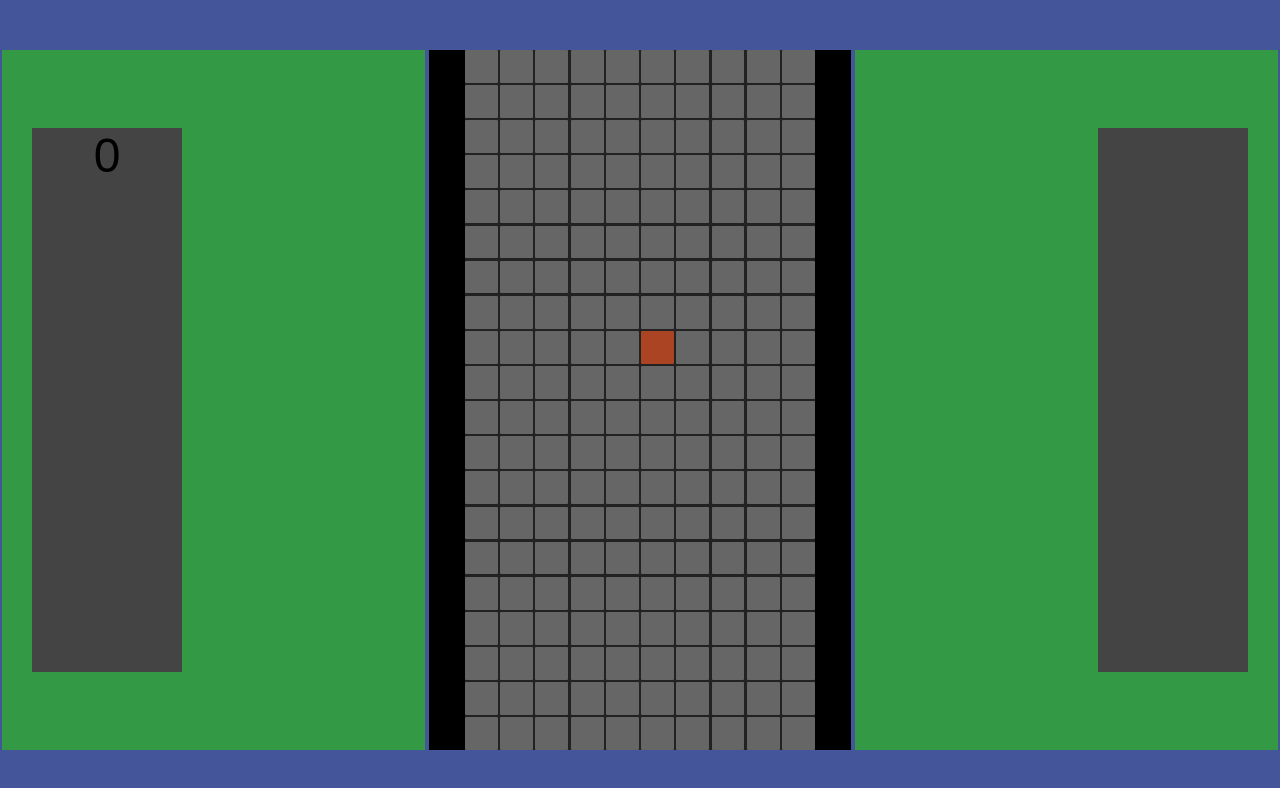
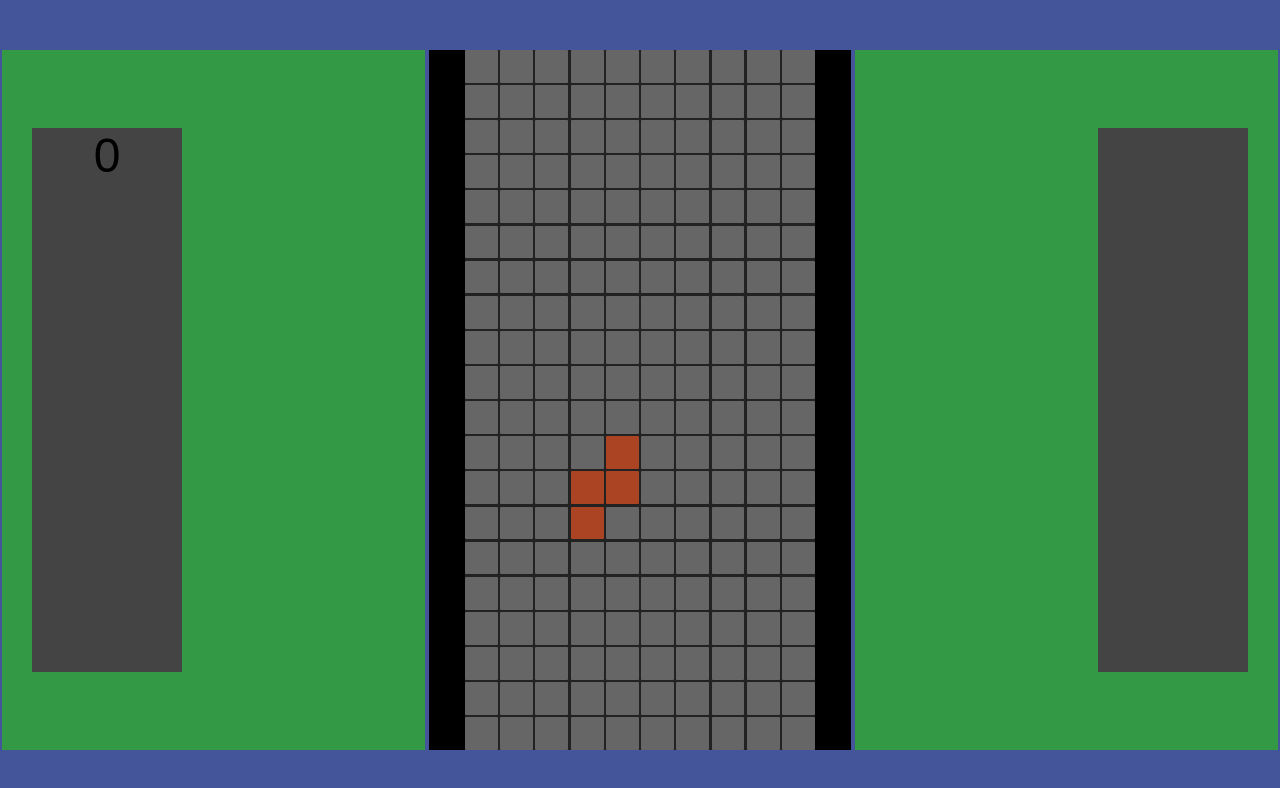
Before and after one commit to Dragonfyle/Tetris, a React (Vite) app: page / in a window 1280 px wide. Shown: the top 788 px of the page. Built offline with nearby package versions, Linux system fonts and the light colour scheme; a web font is replaced by a local one.

Commit message:
#11 spawn target block shapes

```diff
--- a/src/components/GameBoard/GameBoard.tsx
+++ b/src/components/GameBoard/GameBoard.tsx
@@ -2,30 +2,34 @@ import { useState } from "react";
 import { Wrapper, Board, Square } from "./GameBoard.parts";
 import { BOARD_DIMENSIONS, BOARD_EDGE } from "../../config/board";
 import { INITIAL_INTERVAL } from "../../config/initialSettings";
-import { GameBoardMatrix, createMatrix } from "../../utils/gameBoardMatrix";
+import { GameBoardMatrix, createMatrix } from "./GameBoard.utils";
 import useKeyboardControls from "../../hooks/useKeyboardControls";
 import useFallingBlock from "../../hooks/useFallingBlock";
-import { BlockCoords } from "../../utils/globalTypes";
+import { BlockCoords } from "../../utils/block/block";
+import getRandomBlock from "../../utils/getRandomBlock";
 
 export default function GameBoard() {
   const [staticBlocksMatrix, setStaticBlocksMatrix] = useState(
     createMatrix(BOARD_DIMENSIONS.WIDTH, BOARD_DIMENSIONS.HEIGHT)
   );
-  const [blockPosition, setBlockPosition] = useState({
-    x: 5,
-    y: 0,
-  });
+  const [blockPosition, setBlockPosition] = useState(getRandomBlock());
   const [fallInterval, setFallInterval] = useState(INITIAL_INTERVAL);
 
   const isSquareOccupied = {
-    left: staticBlocksMatrix[blockPosition.y]?.[blockPosition.x - 1],
-    right: staticBlocksMatrix[blockPosition.y]?.[blockPosition.x + 1],
-    down: staticBlocksMatrix[blockPosition.y + 1]?.[blockPosition.x],
+    left: blockPosition.some(([y, x]) => staticBlocksMatrix[y]?.[x - 1]),
+    right: blockPosition.some(([y, x]) => staticBlocksMatrix[y]?.[x + 1]),
+    down: blockPosition.some(([y, x]) => staticBlocksMatrix[y + 1]?.[x]),
   };
   const isBlocked = {
-    under: blockPosition.y === BOARD_EDGE.BOTTOM || isSquareOccupied.down,
-    left: blockPosition.x === BOARD_EDGE.LEFT || isSquareOccupied.left,
-    right: blockPosition.x === BOARD_EDGE.RIGHT || isSquareOccupied.right,
+    under:
+      isSquareOccupied.down ||
+      blockPosition.some(([y, _]) => y === BOARD_EDGE.BOTTOM),
+    left:
+      isSquareOccupied.left ||
+      blockPosition.some(([_, x]) => x === BOARD_EDGE.LEFT),
+    right:
+      isSquareOccupied.right ||
+      blockPosition.some(([_, x]) => x === BOARD_EDGE.RIGHT),
   };
 
   useFallingBlock({
@@ -48,7 +52,8 @@ export default function GameBoard() {
     blockPosition: BlockCoords
   ) {
     const readyToRender = JSON.parse(JSON.stringify(staticBlocksMatrix));
-    readyToRender[blockPosition.y][blockPosition.x] = true;
+    console.log(blockPosition);
+    blockPosition.map(([y, x]) => (readyToRender[y][x] = true));
 
     return readyToRender;
   }
--- a/src/utils/gameBoardMatrix.ts
+++ b/src/components/GameBoard/GameBoard.utils.ts
@@ -20,3 +20,15 @@ export function createMatrix(width: number, height: number): GameBoardMatrix {
       { currentRow: 0, matrix: [] }
     ).matrix;
 }
+
+export function createRow(width: number) {
+  return Array(width).fill(Boolean);
+}
+
+export function pruneRow(row: boolean[]) {
+  if (!row.every((column: boolean) => column)) {
+    return row;
+  } else {
+    return null;
+  }
+}
--- a/src/hooks/useFallingBlock.ts
+++ b/src/hooks/useFallingBlock.ts
@@ -1,12 +1,11 @@
 import { useEffect, useRef } from "react";
 import { handleBlockSettle } from "../utils/handleBlockSettle";
-import { BlockCoords } from "../utils/globalTypes";
+import { BlockCoords } from "../utils/block/block";
+import getRandomBlock from "../utils/getRandomBlock";
 
 interface FallingBlockProps {
   blockPosition: BlockCoords;
-  setBlockPosition: React.Dispatch<
-    React.SetStateAction<{ x: number; y: number }>
-  >;
+  setBlockPosition: React.Dispatch<React.SetStateAction<BlockCoords>>;
   staticBlocksMatrix: Array<boolean[]>;
   setStaticBlocksMatrix: React.Dispatch<React.SetStateAction<Array<boolean[]>>>;
   isBlockedUnder: boolean;
@@ -29,7 +28,7 @@ export default function useFallingBlock({
 
   useEffect(() => {
     function createNewBlock() {
-      setBlockPosition({ x: 3, y: 0 });
+      setBlockPosition(getRandomBlock());
     }
 
     const fall = setInterval(() => {
@@ -44,7 +43,8 @@ export default function useFallingBlock({
       } else {
         setBlockPosition((prevPos) => {
           //todo moveBlockFn
-          return { ...prevPos, y: prevPos.y + 1 };
+          const newPos = prevPos.map(([y, x]) => [y + 1, x]);
+          return newPos;
         });
       }
     }, Math.max(MIN_INTERVAL, fallInterval - passedTime.current));
--- a/src/hooks/useKeyboardControls.ts
+++ b/src/hooks/useKeyboardControls.ts
@@ -1,5 +1,5 @@
 import { useCallback, useEffect, useState } from "react";
-import { BlockCoords } from "../utils/globalTypes";
+import { BlockCoords, translateBlockPosition } from "../utils/block/block";
 
 interface KeyboardControlsProps {
   onKeyDown: React.Dispatch<React.SetStateAction<BlockCoords>>;
@@ -30,8 +30,7 @@ export default function useKeyboardControls({
         if (isBlockedLeft) return;
 
         if (e.type === "keydown") {
-          //todo moveBlockFn
-          onKeyDown((prev) => ({ ...prev, x: prev.x - 1 }));
+          onKeyDown((prev) => translateBlockPosition(prev, "left"));
         }
       }
 
@@ -39,10 +38,7 @@ export default function useKeyboardControls({
         if (isBlockedRight) return;
 
         if (e.type === "keydown") {
-          onKeyDown((prev) => ({
-            ...prev,
-            x: prev.x + 1,
-          }));
+          onKeyDown((prev) => translateBlockPosition(prev, "right"));
         }
       }
 
--- /dev/null
+++ b/src/types/common.ts
@@ -0,0 +1 @@
+export type MoveDirection = "down" | "left" | "right";
--- /dev/null
+++ b/src/utils/block/block.ts
@@ -0,0 +1,84 @@
+import { MoveDirection } from "../../types/common";
+
+export type BlockList = typeof blockList;
+
+export type BlockCoords = typeof blockList.I.coordList;
+
+export type Block = keyof typeof blockList;
+
+export const blockList = Object.freeze({
+  I: {
+    coordList: [
+      [0, 0],
+      [-1, 0],
+      [-2, 0],
+      [-3, 0],
+    ],
+  },
+  L: {
+    coordList: [
+      [0, 0],
+      [-1, 0],
+      [-2, 0],
+      [0, 1],
+    ],
+  },
+  J: {
+    coordList: [
+      [0, 0],
+      [-1, 0],
+      [-2, 0],
+      [0, -1],
+    ],
+  },
+  S: {
+    coordList: [
+      [0, 0],
+      [-1, 0],
+      [1, -1],
+      [0, -1],
+    ],
+  },
+  Z: {
+    coordList: [
+      [0, 0],
+      [-1, 0],
+      [-1, -1],
+      [0, 1],
+    ],
+  },
+  T: {
+    coordList: [
+      [0, 0],
+      [-1, 0],
+      [-1, -1],
+      [-1, 1],
+    ],
+  },
+  O: {
+    coordList: [
+      [0, 0],
+      [0, 1],
+      [-1, 0],
+      [-1, 1],
+    ],
+  },
+});
+
+export function translateCoordsToStartPos(coords: BlockCoords) {
+  return coords.map(([y, x]) => [y + 4, x + 4]);
+}
+
+export function translateBlockPosition(
+  coords: BlockCoords,
+  direction: MoveDirection
+) {
+  switch (direction) {
+    case "down":
+      return coords.map(([y, x]) => [y + 1, x]);
+    case "left":
+      return coords.map(([y, x]) => [y, x - 1]);
+    case "right":
+      return coords.map(([y, x]) => [y, x + 1]);
+  }
+}
--- a/src/utils/createMatrixRow.ts
+++ /dev/null
@@ -1,3 +0,0 @@
-export function createRow(width: number) {
-  return Array(width).fill(Boolean);
-}
--- /dev/null
+++ b/src/utils/getRandomBlock.ts
@@ -0,0 +1,10 @@
+import { blockList, Block, translateCoordsToStartPos } from "./block/block";
+
+export default function getRandomBlock() {
+  const blockOptions = Object.keys(blockList) as Array<Block>;
+  const numBlocks = blockOptions.length;
+  const randomNumber = Math.floor(Math.random() * numBlocks);
+  const key = blockOptions[randomNumber];
+
+  return translateCoordsToStartPos(blockList[key].coordList);
+}
--- a/src/utils/handleBlockSettle.ts
+++ b/src/utils/handleBlockSettle.ts
@@ -1,12 +1,12 @@
-import { BlockCoords } from "../utils/globalTypes";
-import { GameBoardMatrix } from "./gameBoardMatrix";
-import { pruneRow } from "./pruneRows";
+import { BlockCoords } from "./block/block";
+import { GameBoardMatrix } from "../components/GameBoard/GameBoard.utils";
+import { createRow } from "../components/GameBoard/GameBoard.utils";
+import { pruneRow } from "../components/GameBoard/GameBoard.utils";
 import { BOARD_DIMENSIONS } from "../config/board";
-import { createRow } from "./createMatrixRow";
 
 function solidifyBlock(matrix: GameBoardMatrix, coords: BlockCoords) {
   const newMatrix = JSON.parse(JSON.stringify(matrix));
-  newMatrix[coords.y][coords.x] = true;
+  coords.map(([y, x]) => (newMatrix[y][x] = true));
 
   return newMatrix;
 }
--- a/src/utils/pruneRows.ts
+++ /dev/null
@@ -1,7 +0,0 @@
-export function pruneRow(row: boolean[]) {
-  if (!row.every((column: boolean) => column)) {
-    return row;
-  } else {
-    return null;
-  }
-}
```
Also changed, not shown: src/utils/globalTypes.ts (+5 -4 lines).
